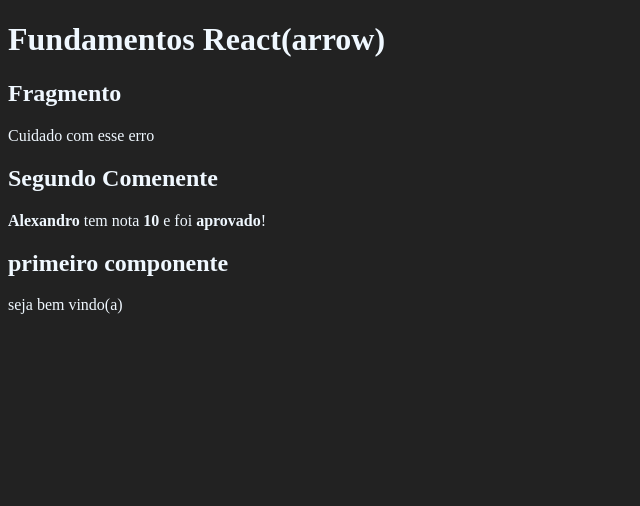
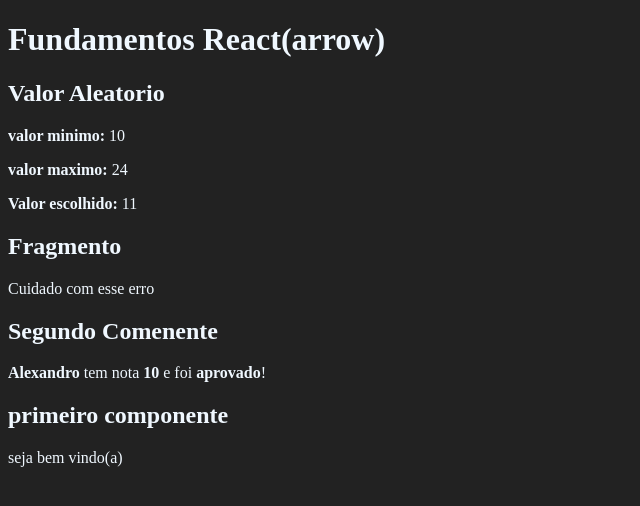
Before and after one commit to Alexandrodasilva/-fundamentalsReact, a React (Create React App) app: page / in a window 1280 px wide. Shown: the top 506 px of the page, without its empty margins (0-640 px from the left). Built offline with nearby package versions, Linux system fonts and the light colour scheme.

Commit message:
atividade de gerar um numero aleatorio com numMax e numMin, usando o math.random e parseInt(pra vim um inteiro) já que com o math.random vem um float

```diff
--- a/src/App.jsx
+++ b/src/App.jsx
@@ -2,11 +2,13 @@
 import Primeiro from './components/basicos/Primeiro'
 import ComPar from './components/basicos/ComParamentro'
 import Fragmento from './components/basicos/Fragmento'
+import Number from "./components/basicos/Number";
 
 export default function App(){
     return(
         <div id="app">
             <h1>Fundamentos React(arrow)</h1>
+            <Number numMax={24} numMin={10}></Number>
             <Fragmento/>
             <ComPar
                 titulo="Segundo Comenente"
--- /dev/null
+++ b/src/components/basicos/Number.jsx
@@ -0,0 +1,21 @@
+import React from "react";
+
+export default function Number(props){
+    const { numMax, numMin } = props;
+    const num = parseInt(Math.random() * (numMax - numMin) + numMin)
+    return(
+        <>
+            <h2>Valor Aleatorio</h2>
+            <p>
+                <strong>valor minimo:</strong> {numMin}
+            </p>
+            <p>
+                <strong>valor maximo:</strong> {numMax}
+            </p>
+            <p>
+                <strong>Valor escolhido: </strong> {num}
+            </p>
+
+        </>
+    );
+}
```
